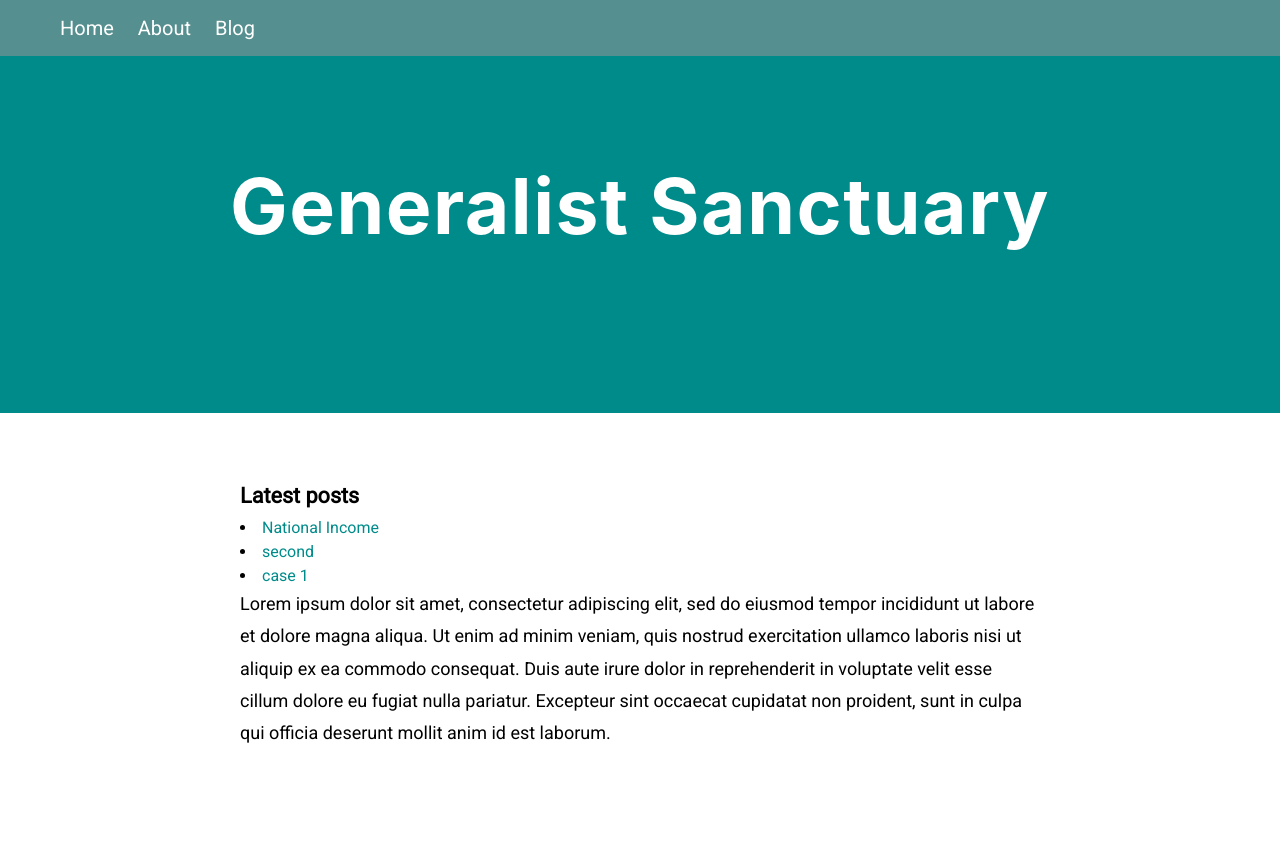
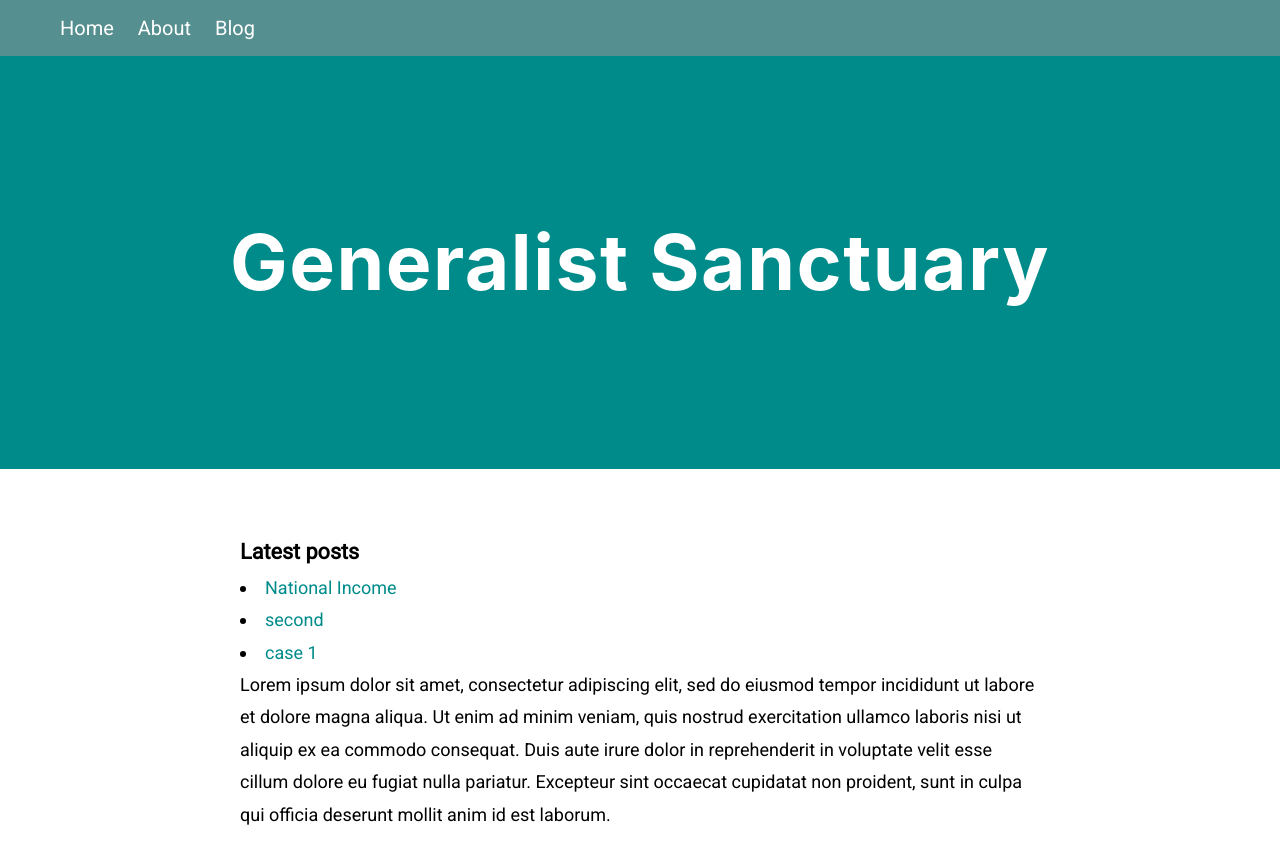
Before and after one commit to generalistsanctuary/generalistsanctuary.github.io, a Jekyll site: the page built from index.html, in a window 1280 px wide. Shown: the top 864 px of the page. Built offline with Jekyll 4.4.1, drawn with Linux system fonts in a browser that asks for light colours.

Commit message:
Update style.css

```diff
--- a/styles/style.css
+++ b/styles/style.css
@@ -26,8 +26,6 @@
   nav{
       background-color: rgb(86, 143, 143);
       display: flex;
-      position: fixed;
-      width:100%;
   }
   nav li{
       display: inline;
@@ -38,17 +36,16 @@
   nav a{
       text-decoration: none;
       color: white;
-
-
       font-size: 20px;
       padding-left: 20px;
   }
   .postsList{
       max-width: 800px;
       margin: 0 auto;
-      line-height: 1.5;
+      line-height: 1.8;
       padding-left: 2%;
       padding-right: 2%;
+      font-size: 18px;
   }
   .postsList a:link {
       text-decoration: none;
```
